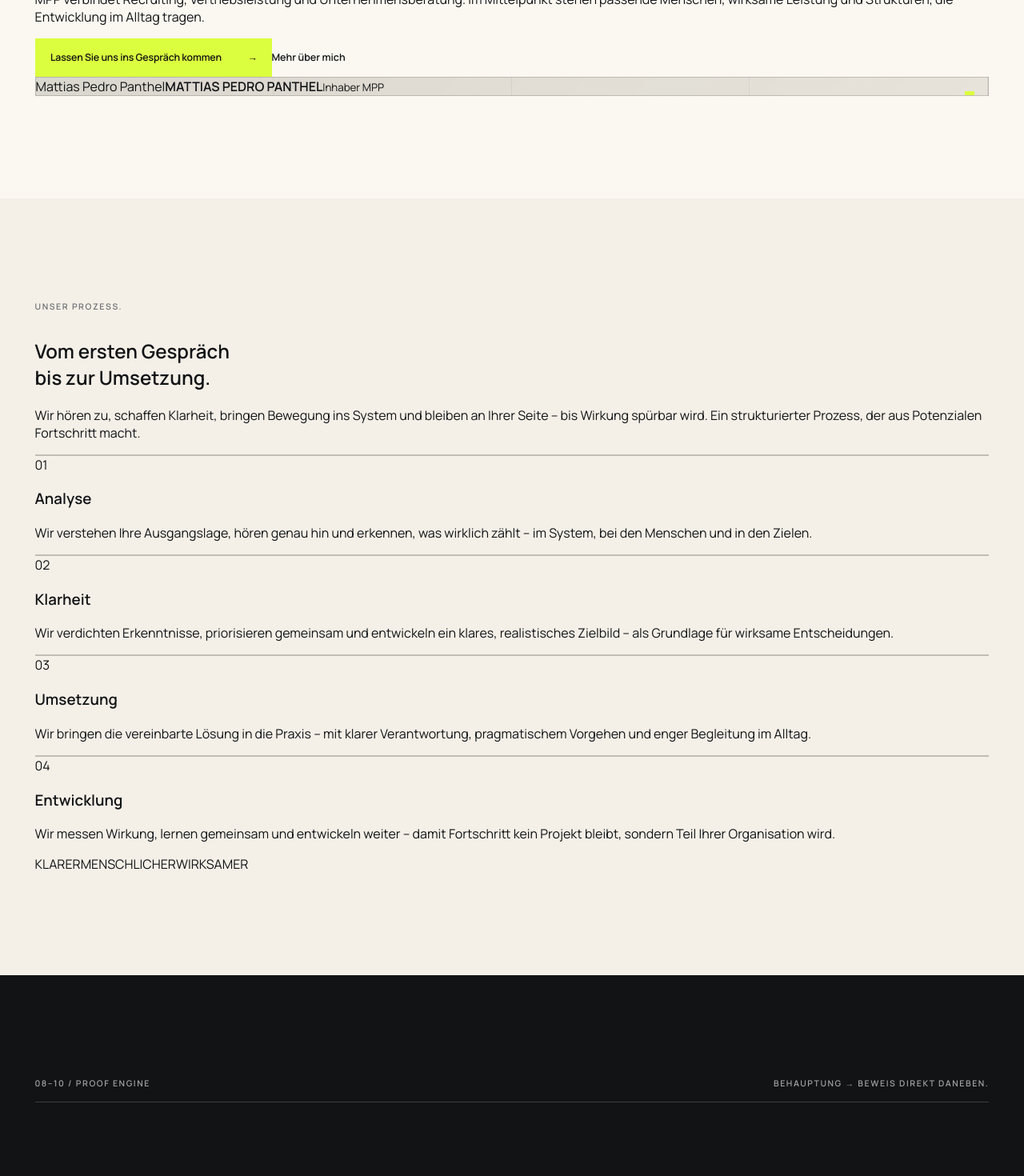
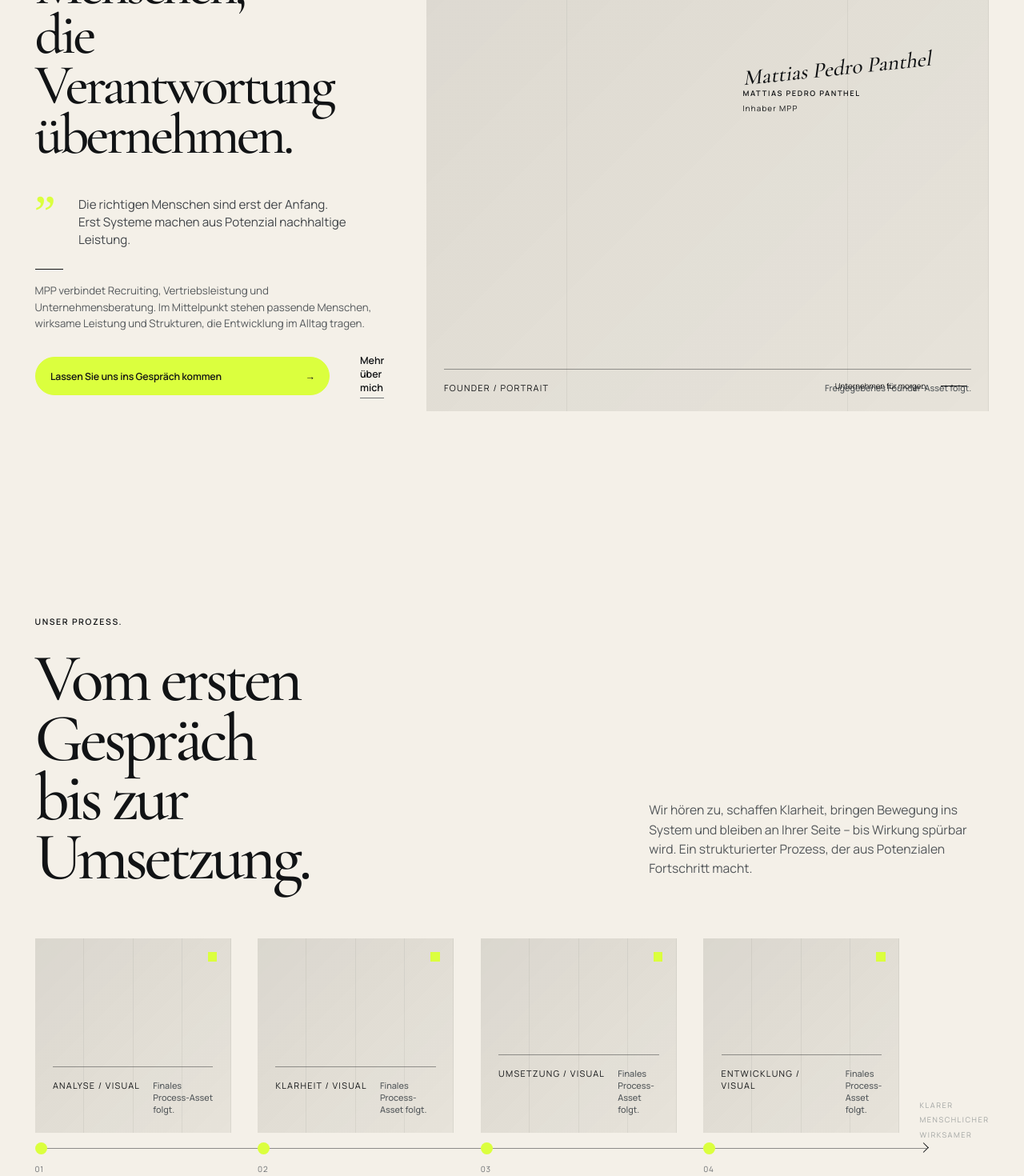
Before and after one commit to ravoeee-droid/MPP-Repo, a Next.js app: page / in a window 1280 px wide. Shown: the part 6340-7810 px from the top of the page at 80% size. Built offline with nearby package versions, Linux system fonts and the light colour scheme.

Commit message:
Style Golden Master founder process and insights

```diff
--- a/app/globals.css
+++ b/app/globals.css
@@ -2866,3 +2866,415 @@ button:focus-visible {
     padding-left: 0;
   }
 }
+
+
+/* === GOLDEN MASTER FOUNDER / PROCESS / INSIGHTS === */
+
+.founder {
+  background: var(--ivory);
+}
+
+.founder-golden {
+  display: grid;
+  grid-template-columns: minmax(0, 0.82fr) minmax(0, 1.18fr);
+  align-items: stretch;
+}
+
+.founder-golden__copy {
+  padding: clamp(2.5rem, 4.8vw, 5.2rem) clamp(2.5rem, 5vw, 5.7rem) 1rem 0;
+}
+
+.founder-golden__copy .eyebrow {
+  margin-bottom: 1.75rem;
+  color: var(--ink);
+}
+
+.founder-golden__copy h2 {
+  margin: 0;
+  max-width: 10ch;
+  font-family: var(--font-display), Georgia, serif;
+  font-size: clamp(4rem, 5.55vw, 6.7rem);
+  font-weight: 500;
+  line-height: 0.88;
+  letter-spacing: -0.055em;
+}
+
+.founder-golden__copy blockquote {
+  margin: clamp(2.2rem, 3.5vw, 3.8rem) 0 0;
+  display: grid;
+  grid-template-columns: 2.4rem 1fr;
+  gap: 1rem;
+  align-items: start;
+}
+
+.founder-golden__copy blockquote i {
+  color: var(--citron);
+  font-family: Georgia, serif;
+  font-size: 3.7rem;
+  font-style: normal;
+  line-height: 0.7;
+}
+
+.founder-golden__copy blockquote p {
+  margin: 0;
+  max-width: 31rem;
+  color: #414549;
+  font-size: clamp(0.95rem, 1.18vw, 1.15rem);
+  line-height: 1.45;
+}
+
+.founder-golden__rule {
+  width: 2.2rem;
+  height: 1px;
+  margin: 1.6rem 0 1rem;
+  background: var(--ink);
+}
+
+.founder-golden__body {
+  max-width: 37rem;
+  margin: 0;
+  color: #55595c;
+  font-size: 0.83rem;
+  line-height: 1.55;
+}
+
+.founder-golden__actions {
+  margin-top: 1.7rem;
+  display: flex;
+  align-items: center;
+  gap: 2.4rem;
+}
+
+.founder-golden__actions .button {
+  min-width: 23rem;
+  border-radius: 999px;
+}
+
+.founder-golden__actions .text-link {
+  padding-bottom: 0.25rem;
+  border-bottom: 1px solid var(--graphite);
+}
+
+.founder-golden__visual {
+  min-height: clamp(41rem, 58vw, 54rem);
+  border: 0;
+}
+
+.founder-golden__signature {
+  position: absolute;
+  right: 4.5rem;
+  top: 48%;
+  display: flex;
+  flex-direction: column;
+  color: var(--ink);
+}
+
+.founder-golden__name {
+  margin-bottom: 0.5rem;
+  font-family: var(--font-display), Georgia, serif;
+  font-size: 1.7rem;
+  font-style: italic;
+  transform: rotate(-6deg);
+}
+
+.founder-golden__signature b {
+  font-size: 0.58rem;
+  letter-spacing: 0.17em;
+}
+
+.founder-golden__signature small {
+  margin-top: 0.35rem;
+  font-size: 0.61rem;
+  letter-spacing: 0.12em;
+}
+
+.process-golden {
+  background: var(--ivory);
+}
+
+.process-golden__intro {
+  display: grid;
+  grid-template-columns: 1.22fr 0.78fr;
+  gap: clamp(3rem, 8vw, 10rem);
+  align-items: end;
+}
+
+.process-golden__intro .eyebrow {
+  margin-bottom: 1.7rem;
+  color: var(--ink);
+}
+
+.process-golden__intro h2 {
+  margin: 0;
+  max-width: 10.5ch;
+  font-family: var(--font-display), Georgia, serif;
+  font-size: clamp(4rem, 6.6vw, 7.7rem);
+  font-weight: 500;
+  line-height: 0.88;
+  letter-spacing: -0.055em;
+}
+
+.process-golden__intro > p {
+  max-width: 34rem;
+  margin: 0 0 0.7rem;
+  color: #53575a;
+  font-size: 0.98rem;
+  line-height: 1.55;
+}
+
+.process-golden__grid {
+  position: relative;
+  margin-top: clamp(3rem, 5vw, 5rem);
+  padding-right: 7rem;
+  display: grid;
+  grid-template-columns: repeat(4, 1fr);
+  gap: clamp(1.5rem, 2.6vw, 2.8rem);
+}
+
+.process-golden__step {
+  min-width: 0;
+}
+
+.process-golden__visual {
+  min-height: clamp(14rem, 19vw, 20rem);
+  border: 0;
+}
+
+.process-golden__timeline {
+  position: relative;
+  height: 2.4rem;
+  display: flex;
+  align-items: center;
+}
+
+.process-golden__timeline i {
+  position: absolute;
+  left: 0.55rem;
+  right: calc(-1 * clamp(1.5rem, 2.6vw, 2.8rem));
+  height: 1px;
+  background: rgba(17, 19, 21, 0.45);
+}
+
+.process-golden__step:nth-child(4) .process-golden__timeline i::after {
+  content: "";
+  position: absolute;
+  right: -0.05rem;
+  top: -0.28rem;
+  width: 0.5rem;
+  height: 0.5rem;
+  border-top: 1px solid var(--ink);
+  border-right: 1px solid var(--ink);
+  transform: rotate(45deg);
+}
+
+.process-golden__node {
+  position: relative;
+  z-index: 1;
+  width: 0.95rem;
+  height: 0.95rem;
+  background: var(--citron);
+  border-radius: 50%;
+}
+
+.process-golden__index {
+  display: block;
+  color: var(--graphite);
+  font-size: 0.62rem;
+  letter-spacing: 0.08em;
+}
+
+.process-golden__step h3 {
+  margin: 0.28rem 0 0.8rem;
+  font-family: var(--font-display), Georgia, serif;
+  font-size: clamp(2.2rem, 3vw, 3.6rem);
+  font-weight: 500;
+  line-height: 1;
+  letter-spacing: -0.04em;
+}
+
+.process-golden__step > p {
+  margin: 0;
+  color: #5a5e61;
+  font-size: 0.81rem;
+  line-height: 1.52;
+}
+
+.process-golden__descriptor {
+  position: absolute;
+  right: 0;
+  top: 47%;
+  display: flex;
+  flex-direction: column;
+  gap: 0.35rem;
+  color: #a1a4a2;
+  font-size: 0.58rem;
+  letter-spacing: 0.16em;
+}
+
+.insights {
+  background: var(--paper);
+}
+
+.insights__intro {
+  margin: clamp(4rem, 7vw, 7rem) 0 clamp(3rem, 5vw, 5rem);
+  display: grid;
+  grid-template-columns: 1.15fr 0.85fr;
+  gap: clamp(3rem, 8vw, 9rem);
+  align-items: end;
+}
+
+.insights__intro h2 {
+  margin: 0;
+  font-family: var(--font-display), Georgia, serif;
+  font-size: clamp(3.8rem, 6.5vw, 7.2rem);
+  font-weight: 500;
+  line-height: 0.9;
+  letter-spacing: -0.055em;
+}
+
+.insights__intro h2 em {
+  font-weight: 500;
+}
+
+.insights__intro p {
+  max-width: 32rem;
+  margin: 0;
+  color: var(--graphite);
+  font-size: 0.94rem;
+  line-height: 1.65;
+}
+
+.insights__grid {
+  display: grid;
+  grid-template-columns: 1.08fr 0.92fr 1fr;
+  border-top: 1px solid var(--ink);
+  border-left: 1px solid var(--line);
+}
+
+.insight-card {
+  padding: 1.5rem;
+  border-right: 1px solid var(--line);
+  border-bottom: 1px solid var(--line);
+}
+
+.insight-card__meta {
+  display: flex;
+  justify-content: space-between;
+  gap: 1rem;
+  color: var(--graphite);
+  font-size: 0.59rem;
+  letter-spacing: 0.13em;
+}
+
+.insight-card__visual {
+  min-height: clamp(15rem, 21vw, 22rem);
+  margin: 1.5rem 0 1.6rem;
+}
+
+.insight-card h3 {
+  margin: 0;
+  max-width: 14ch;
+  font-family: var(--font-display), Georgia, serif;
+  font-size: clamp(2rem, 2.8vw, 3.4rem);
+  font-weight: 500;
+  line-height: 1;
+  letter-spacing: -0.04em;
+}
+
+.insight-card > p {
+  min-height: 5.2rem;
+  margin: 1rem 0 1.4rem;
+  color: var(--graphite);
+  font-size: 0.78rem;
+  line-height: 1.55;
+}
+
+.insight-card > a {
+  display: inline-flex;
+  align-items: center;
+  gap: 0.7rem;
+  padding-bottom: 0.2rem;
+  border-bottom: 1px solid var(--graphite);
+  font-size: 0.7rem;
+}
+
+@media (max-width: 980px) {
+  .founder-golden,
+  .process-golden__intro,
+  .insights__intro {
+    grid-template-columns: 1fr;
+    gap: 2.5rem;
+  }
+
+  .founder-golden__copy {
+    padding-right: 0;
+  }
+
+  .process-golden__grid {
+    padding-right: 0;
+    grid-template-columns: repeat(2, 1fr);
+  }
+
+  .process-golden__descriptor {
+    display: none;
+  }
+
+  .insights__grid {
+    grid-template-columns: 1fr 1fr;
+  }
+
+  .insight-card:nth-child(3) {
+    grid-column: 2;
+  }
+}
+
+@media (max-width: 760px) {
+  .founder-golden__copy h2,
+  .process-golden__intro h2,
+  .insights__intro h2 {
+    font-size: clamp(3.4rem, 14vw, 5.6rem);
+  }
+
+  .founder-golden__actions {
+    align-items: stretch;
+    flex-direction: column;
+    gap: 1rem;
+  }
+
+  .founder-golden__actions .button {
+    min-width: 0;
+  }
+
+  .founder-golden__visual {
+    min-height: 34rem;
+  }
+
+  .founder-golden__signature {
+    right: 1.2rem;
+    top: 55%;
+  }
+
+  .process-golden__grid {
+    grid-template-columns: 1fr;
+    gap: 3.4rem;
+  }
+
+  .process-golden__timeline i {
+    right: 0;
+  }
+
+  .process-golden__visual {
+    min-height: 22rem;
+  }
+
+  .insights__grid {
+    grid-template-columns: 1fr;
+    border-left: 0;
+  }
+
+  .insight-card,
+  .insight-card:nth-child(3) {
+    grid-column: auto;
+    border-left: 1px solid var(--line);
+  }
+}
```
